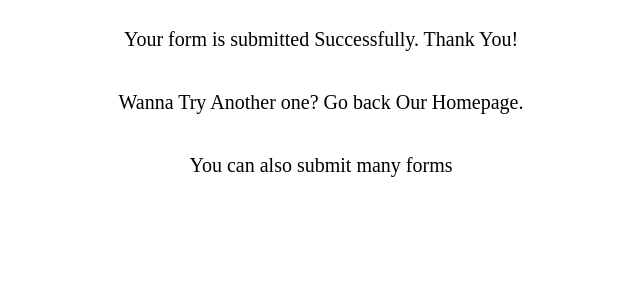
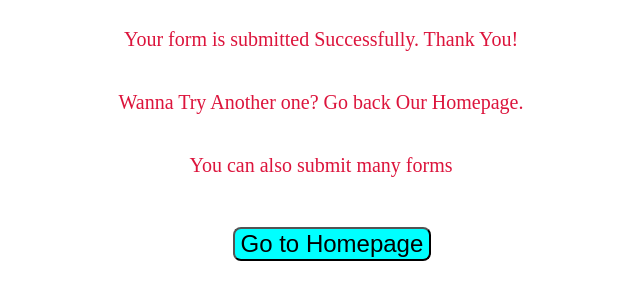
Before and after one commit to pabon98/sign-in-form, a plain HTML site: page submit.html in a window 1280 px wide. Shown: the whole page, without its empty margins (319-959 px from the left). Drawn offline with Linux system fonts and the light colour scheme.

Commit message:
transition transform effect added

```diff
--- a/css/style.css
+++ b/css/style.css
@@ -4,7 +4,7 @@ h1{
 
 }
 img{
-    width: 20%;
+    width: 15%;
 }
 .Email{
     margin-top: 10px;
@@ -19,6 +19,7 @@ img{
 }
 .forgot-password{
     margin-left: 200px;
+    text-decoration: blue;
 }
 .Submit{
     width: 80px;
@@ -42,6 +43,26 @@ img{
     flex-direction: column;
     justify-content: center;
     align-items: center;
+    color: crimson;
+}
+.gotohome{
+    transform: rotate(360deg);
+    transition: transform 2s;
+    position: relative;
+    left: 43%;
+    top: 30px;
+    font-size: 24px;
+    border-radius: 8px;
+    background-color:cyan;
+    /* animation-duration: 1s;
+    animation-name:slidein; */
+    display: flex;
+    flex-direction: column;
+    justify-content: center;
+    align-items: center;
+}
+ a {
+    text-decoration: none;
 }
 .forgot{
     margin-top: 40px;
@@ -65,7 +86,7 @@ img{
     font-size: 20px;
     color: rgb(240, 39, 233);
 }
-.span .icons{
+.icons{
     color: blue;
     font-size: 1.5rem;
 }
--- a/submit.html
+++ b/submit.html
@@ -13,5 +13,8 @@
         <p>Wanna Try Another one? Go back Our Homepage.</p>
         <p>You can also submit many forms</p>
    </div>
+   <div>
+       <a href="index.html"><input class="gotohome" type="button" value="Go to Homepage"></a>
+   </div>
 </body>
 </html>
```
